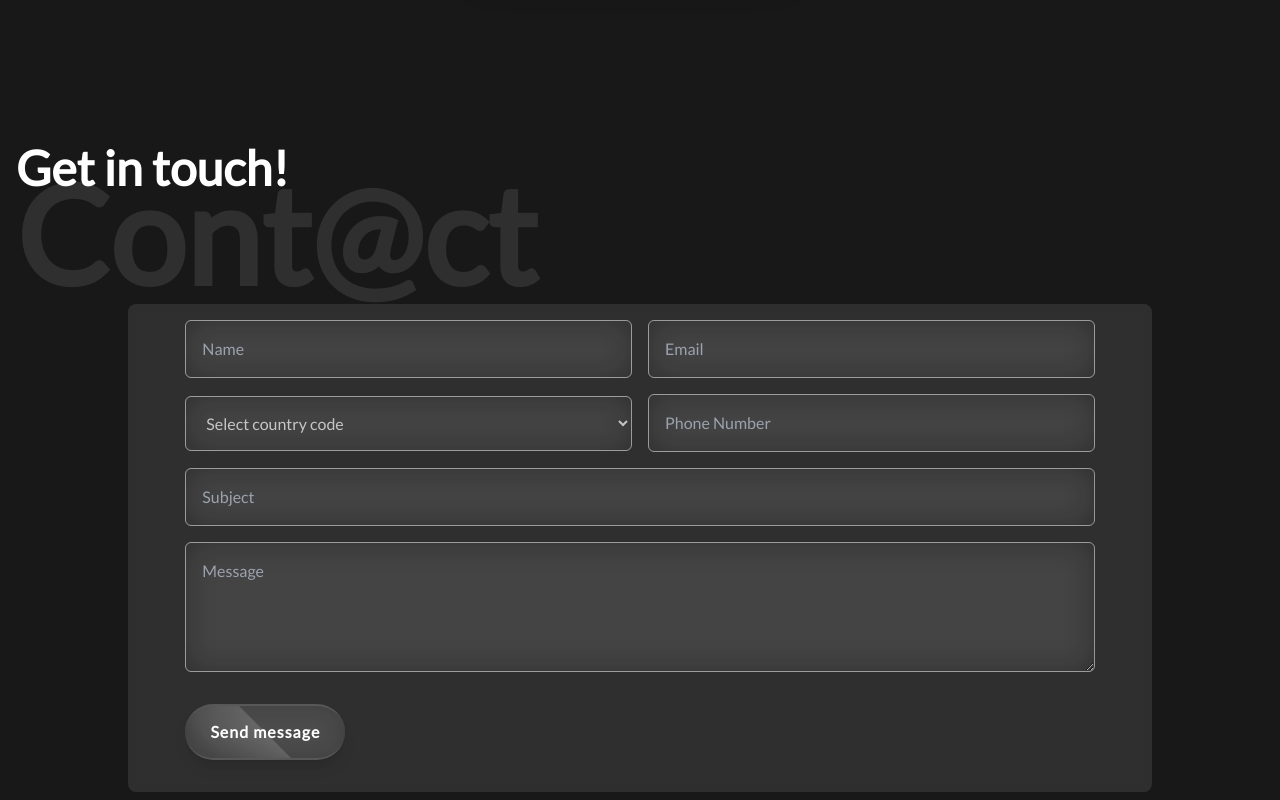
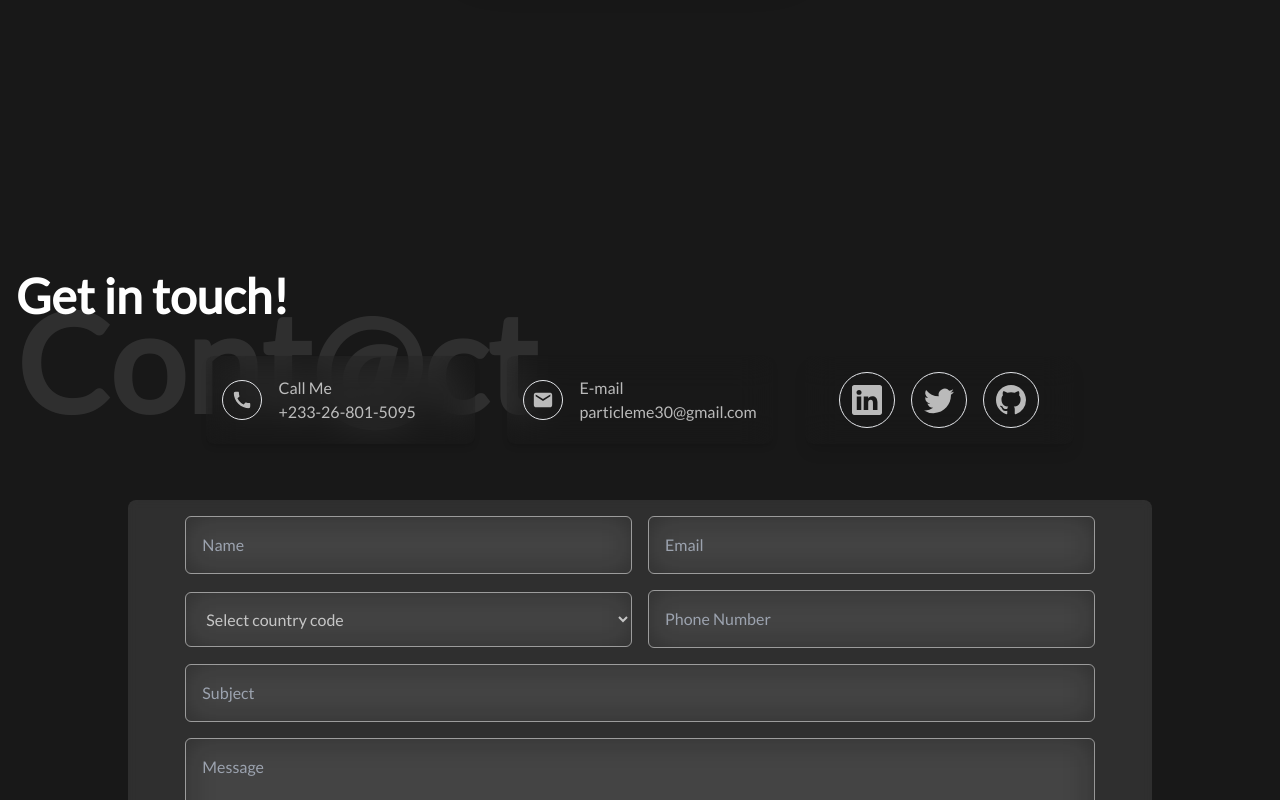
Before and after one commit to fodela/delali_dogbevi_official_site, a Next.js app in the folder frontend/delali/: page / in a window 1280 px wide. Shown: the part 4100-4900 px from the top of the page. Built offline with nearby package versions, Linux system fonts and the light colour scheme.

Commit message:
🛠:refactor: contact component

```diff
--- a/frontend/delali/components/Contact.tsx
+++ b/frontend/delali/components/Contact.tsx
@@ -1,6 +1,10 @@
 import React, { ChangeEvent, ChangeEventHandler, useState } from "react";
 import GlassyButton from "./GlassyButton";
 import countryCodes from "../public/CountryCodes.json";
+import { MdCall, MdEmail } from "react-icons/md";
+import { BsGithub, BsLinkedin, BsTwitter } from "react-icons/bs";
+import { FaSuitcase } from "react-icons/fa";
+import Link from "next/link";
 
 const Contact = () => {
   const [countryCode, setCountryCode] = useState("");
@@ -11,9 +15,45 @@ const Contact = () => {
     setFormattedPhoneNumber(`${countryCode}${phoneNumber}`);
   };
   return (
-    <section className="flex flex-col " id="contact">
+    <section className="flex flex-col mt-32 " id="contact">
       <div className="bg_header">Cont@ct</div>
       <h2 className="heading_secondary">Get in touch!</h2>
+      <div className="flex justify-center gap-8 flex-wrap py-6">
+        <div className="flex items-center p-4 rounded-lg gap-4 bg-color_gray_for_dark_mode backdrop-blur-lg grow max-w-[269px] shadow-md">
+          <MdCall size={40} className="border p-2 rounded-full" />
+          <div>
+            <h4>Call Me</h4>
+            <p>+233-26-801-5095</p>
+          </div>
+        </div>
+        <div className="flex items-center p-4 rounded-lg gap-4 bg-color_gray_for_dark_mode backdrop-blur-lg shadow-md">
+          <MdEmail size={40} className="border p-2 rounded-full" />
+          <div>
+            <h4>E-mail</h4>
+            <p>particleme30@gmail.com</p>
+          </div>
+        </div>
+        <div className="flex items-center p-4 rounded-lg gap-4 bg-color_gray_for_dark_mode backdrop-blur-lg grow max-w-[269px] justify-center shadow-lg">
+          <div className="border rounded-full p-3">
+            <a
+              href="https://www.linkedin.com/in/delali-dogbevi/"
+              target="_blank"
+            >
+              <BsLinkedin size={30} className="" />
+            </a>
+          </div>
+          <div className="border rounded-full p-3">
+            <a href="https://twitter.com/fodela2" target="_blank">
+              <BsTwitter size={30} className="" />
+            </a>
+          </div>
+          <div className="border rounded-full p-3">
+            <a href="https://github.com/fodela" target="_blank">
+              <BsGithub size={30} className="" />
+            </a>
+          </div>
+        </div>
+      </div>
       <div className="contact ">
         <div>
           <form
@@ -25,13 +65,11 @@ const Contact = () => {
 
             {/* <input type="tel" name="" id="" placeholder="tel +23300000000" /> */}
             <select onChange={(e) => setCountryCode(e.target.value)}>
-              <option value={"+233"} className="bg-blue-500">
-                Select country code
-              </option>
+              <option value={"+233"}>Select country code</option>
               {countryCodes.map((code) => (
                 <option
                   key={code.code}
-                  className="bg-blue-500"
+                  className="bg-color_gray_for_light_mode dark:bg-gray-900"
                   value={code.dial_code}
                 >
                   {code.name}: {code.dial_code}
```
